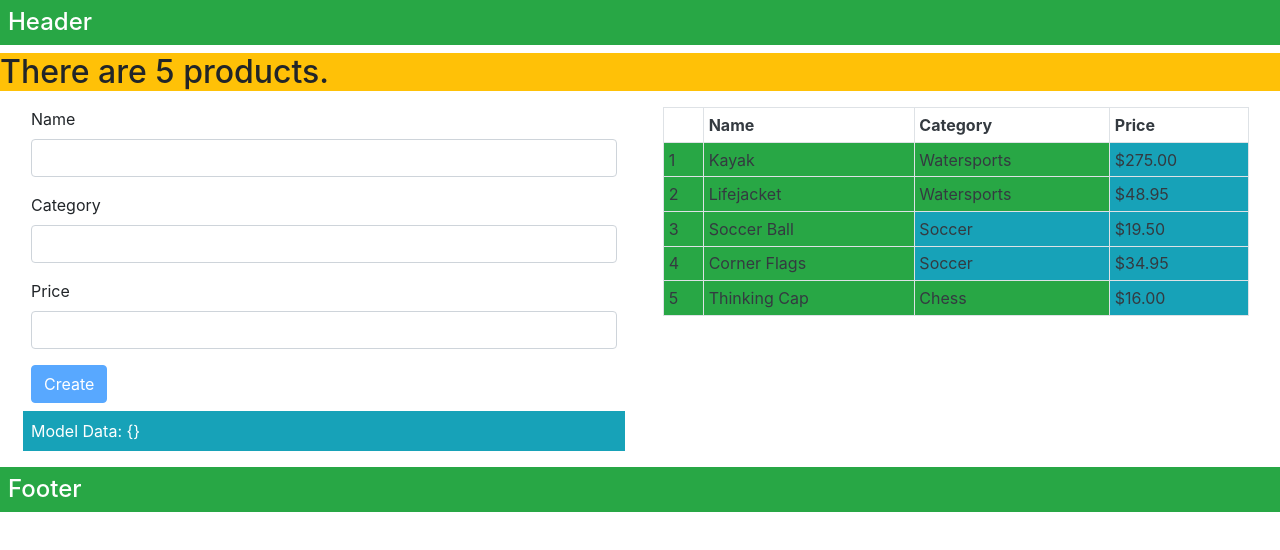
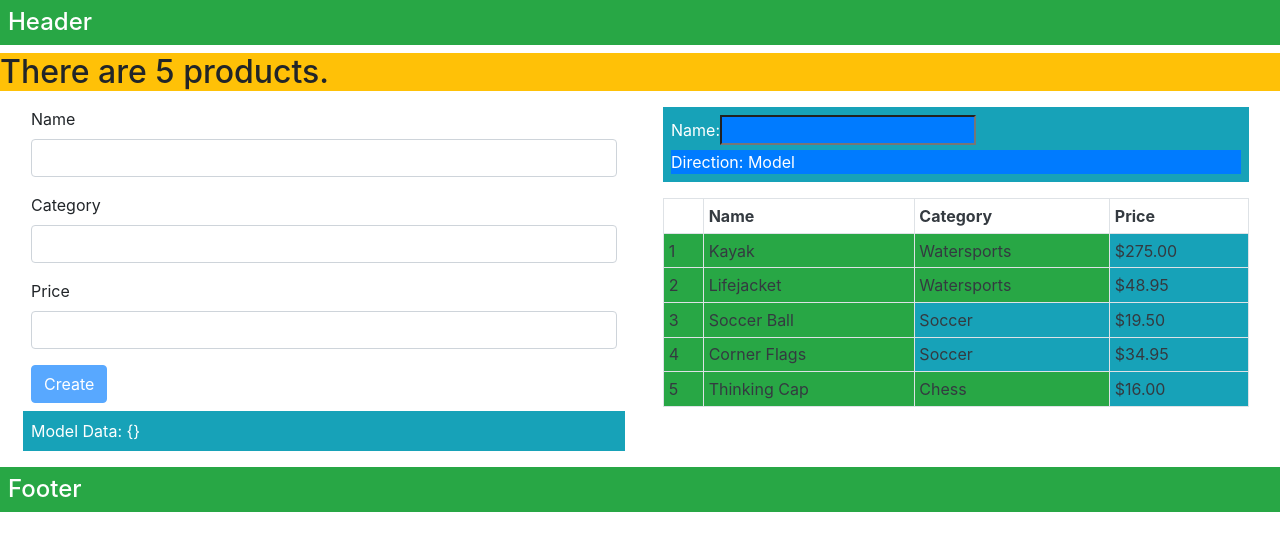
Before and after one commit to John-Cassidy/angular-details, an Angular app: page / in a window 1280 px wide. Shown: the top 550 px of the page. Built offline with nearby package versions, Linux system fonts and the light colour scheme.

Commit message:
two-way directive binding

```diff
--- a/src/app/app.module.ts
+++ b/src/app/app.module.ts
@@ -6,12 +6,14 @@ import { AppComponent } from './app.component';
 import { ProductComponent } from './product.component';
 import { FormsModule, ReactiveFormsModule } from '@angular/forms';
 import { PaAttrDirective } from './attr.directive';
+import { PaModel } from './twoway.directive';
 
 @NgModule({
   declarations: [
     AppComponent,
     ProductComponent,
-    PaAttrDirective
+    PaAttrDirective,
+    PaModel
   ],
   imports: [
     BrowserModule,
--- a/src/app/attr.directive.ts
+++ b/src/app/attr.directive.ts
@@ -12,15 +12,11 @@ export class PaAttrDirective implements OnInit, OnChanges {
 
 
   constructor(private element: ElementRef) {
-    this.element.nativeElement.addEventListener('click', e => {
-      if (this.product !== null) {
-        this.click.emit(this.product.category);
-      }
-    });
+
   }
 
   @Input('pa-attr')
-  // @HostBinding('class')
+  @HostBinding('class')
   bgClass: string;
 
   // tslint:disable-next-line: no-input-rename
@@ -49,10 +45,11 @@ export class PaAttrDirective implements OnInit, OnChanges {
       classList.add(change.currentValue);
     }
   }
-  // @HostListener('click')
-  // triggerCustomEvent() {
-  //     if (this.product != null) {
-  //         this.click.emit(this.product.category);
-  //     }
-  // }
+
+  @HostListener('click')
+    triggerCustomEvent() {
+        if (this.product != null) {
+            this.click.emit(this.product.category);
+        }
+    }
 }
--- a/src/app/product.component.html
+++ b/src/app/product.component.html
@@ -73,6 +73,18 @@
   </div>
   <div class="col-6">
     <div class="m-2">
+      <div class="form-group bg-info text-white p-2">
+        <label>Name:</label>
+        <input
+          class="bg-primary text-white"
+          [(paModel)]="newProduct.name"
+          #paModel="paModel"
+        />
+        <div class="bg-primary text-white">
+          Direction: {{ paModel.direction }}
+        </div>
+      </div>
+
       <table class="table table-sm table-bordered mt-1 text-dark">
         <tr class="text-dark">
           <th></th>
@@ -89,10 +101,14 @@
             let last = last
           "
           [pa-attr]="getProducts().length < 6 ? 'bg-success' : 'bg-warning'"
-          [pa-product]="item" (pa-category)="newProduct.category=$event">
+          [pa-product]="item"
+          (pa-category)="newProduct.category = $event"
+        >
           <td>{{ i + 1 }}</td>
           <td>{{ item.name }}</td>
-          <td [pa-attr]="item.category == 'Soccer' ? 'bg-info' : null">{{ item.category }}</td>
+          <td [pa-attr]="item.category == 'Soccer' ? 'bg-info' : null">
+            {{ item.category }}
+          </td>
           <td [pa-attr]="'bg-info'">{{ item.price | currency }}</td>
         </tr>
       </table>
--- /dev/null
+++ b/src/app/twoway.directive.ts
@@ -0,0 +1,37 @@
+import { Input, Output, EventEmitter, Directive,
+  HostBinding, HostListener, SimpleChange, OnChanges } from '@angular/core';
+
+@Directive({
+  // tslint:disable-next-line: directive-selector
+  selector: 'input[paModel]',
+  exportAs: 'paModel'
+})
+// tslint:disable-next-line: directive-class-suffix
+export class PaModel implements OnChanges {
+
+  direction = 'None';
+
+  @Input('paModel')
+  modelProperty: string;
+
+  @HostBinding('value')
+  fieldValue = '';
+
+  @Output('paModelChange')
+  update = new EventEmitter<string>();
+
+  ngOnChanges(changes: { [property: string]: SimpleChange }) {
+    let change = changes['modelProperty'];
+    if (change.currentValue !== this.fieldValue) {
+        this.fieldValue = changes['modelProperty'].currentValue || '';
+        this.direction = 'Model';
+    }
+  }
+
+  @HostListener('input', ['$event.target.value'])
+  updateValue(newValue: string) {
+      this.fieldValue = newValue;
+      this.update.emit(newValue);
+      this.direction = 'Element';
+  }
+}
```
Also changed, not shown: tslint.json (+5 -2 lines).
